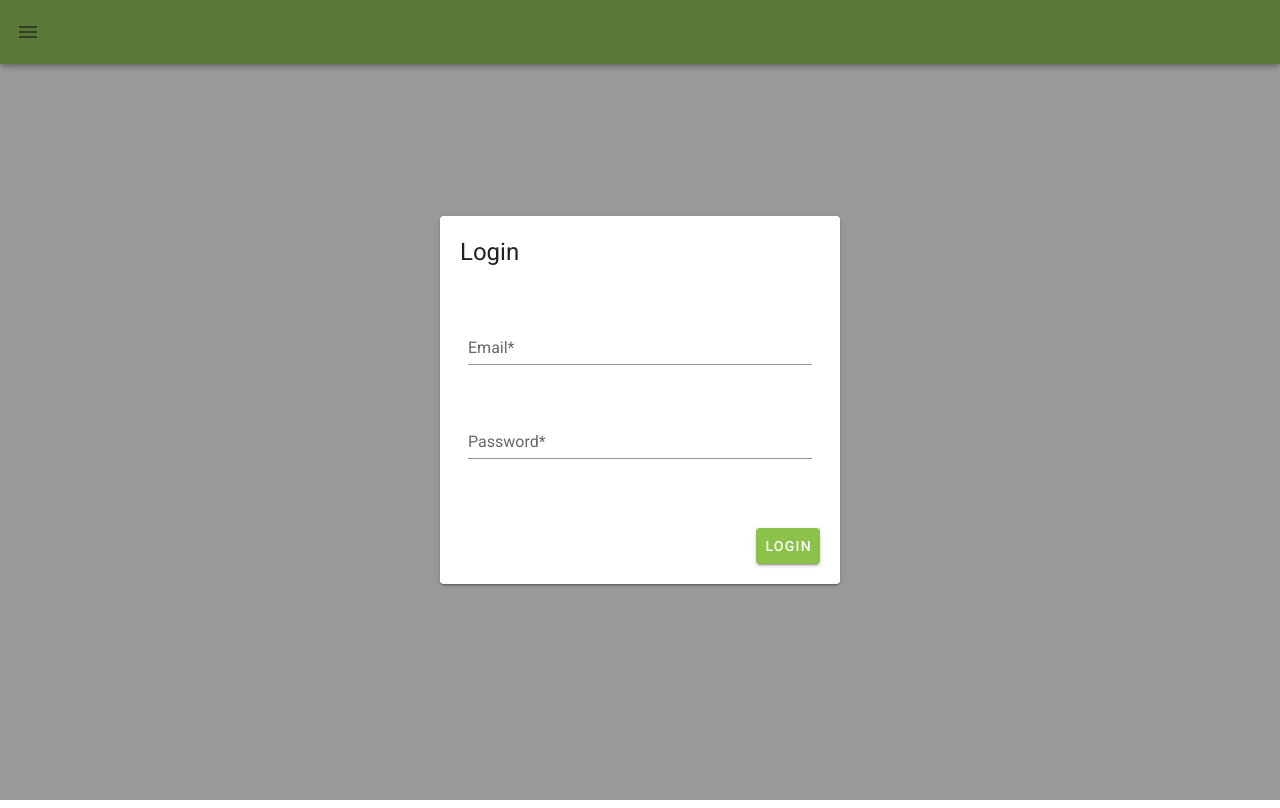
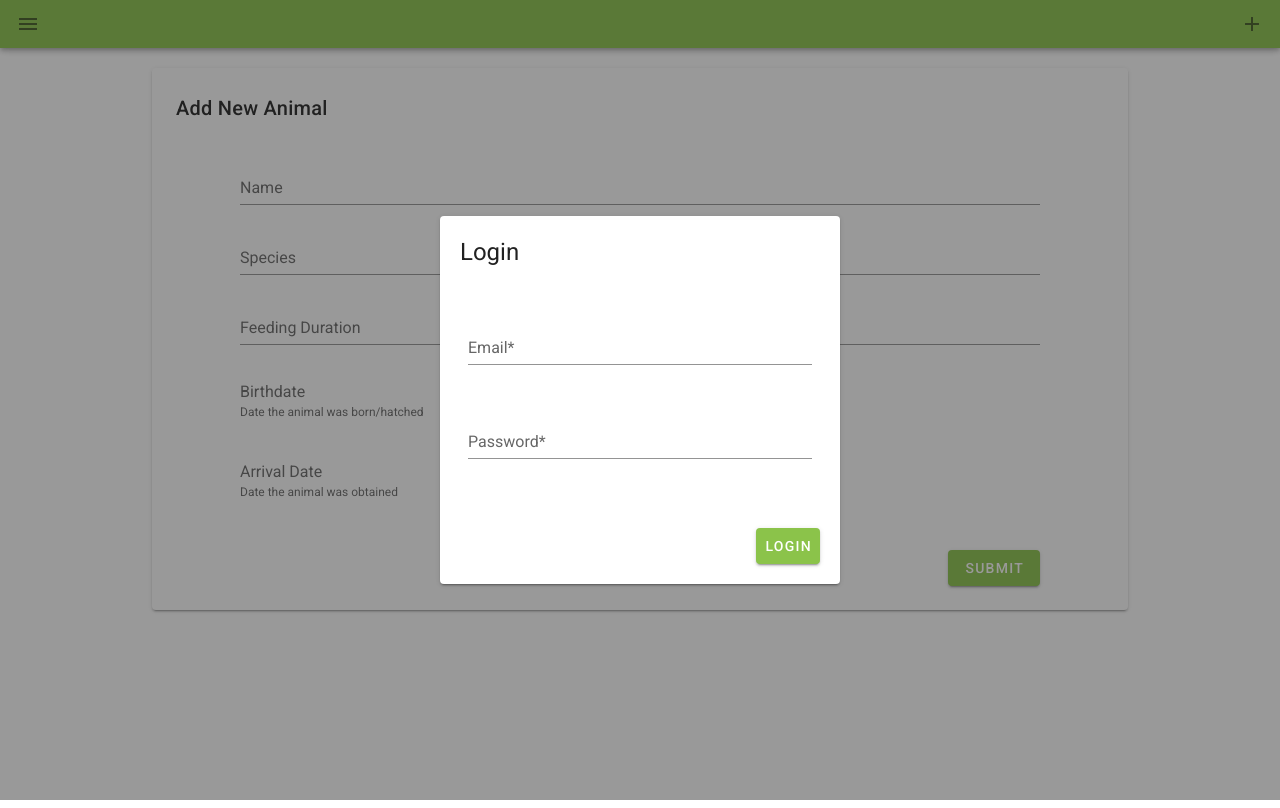
Before and after one commit to jordant0/reptile-tracker, a Vue app: page /#/new-animal in a window 1280 px wide. Built offline with nearby package versions, Linux system fonts and the light colour scheme; no server answers; what vuefire would draw is missing.

Commit message:
Add add animal form

```diff
--- a/src/App.vue
+++ b/src/App.vue
@@ -1,9 +1,12 @@
 <script>
-  import Sidebar from './components/sidebar'
-  import Login from './components/login'
+  import Navbar from '@/components/navbar'
+  import Sidebar from '@/components/sidebar'
+  import Login from '@/components/login'
+  import { mapState } from 'vuex'
 
   export default {
     components: {
+      Navbar,
       Sidebar,
       Login,
     },
@@ -13,32 +16,35 @@
     },
 
     watch: {
-      dark() {
-        this.$vuetify.theme.dark = this.dark;
+      darkTheme(value) {
+        this.$vuetify.theme.dark = value;
       },
     },
 
-    data: () => ({
-      drawerOpen: false,
-      dark: false,
-      showLogin: false,
-      uuid: null,
-      userEmail: null,
-    }),
+    data() {
+      return {
+        drawerOpen: false,
+        showLogin: false,
+      }
+    },
 
     created() {
       this.$firebase.auth().onAuthStateChanged((user) => {
         if(user) {
-          this.uuid = user.uid;
-          this.userEmail = user.email;
+          this.$store.commit('updateUser', user);
           this.showLogin = false;
         } else {
-          this.uuid = null;
-          this.userEmail = null;
+          this.$store.commit('updateUser', {});
           this.showLogin = true;
         }
       });
     },
+
+    computed: {
+      ...mapState([
+        'darkTheme',
+      ])
+    }
   }
 </script>
 
@@ -47,25 +53,17 @@
     <login :shown="showLogin" />
 
     <sidebar
-      :email="userEmail"
       :open.sync="drawerOpen"
-      :dark.sync="dark"
     />
 
-    <v-app-bar
-      app
-      color="primary"
-    >
-      <v-app-bar-nav-icon @click.stop="drawerOpen = !drawerOpen"></v-app-bar-nav-icon>
-      <v-toolbar-title>{{ $route.meta.title }}</v-toolbar-title>
-    </v-app-bar>
+    <navbar @toggle-drawer="drawerOpen = !drawerOpen" />
 
     <v-content>
       <v-container
-        class="fill-height"
+        class="container-wrapper fill-height"
         fluid
       >
-        <router-view :uuid="uuid"></router-view>
+        <router-view />
       </v-container>
     </v-content>
   </v-app>
@@ -75,8 +73,15 @@
 .v-navigation-drawer--mini-variant .v-navigation-drawer__append {
   opacity: 0;
 }
+
 .v-navigation-drawer__append {
   display: flex;
   justify-content: center;
 }
+
+.container.fill-height.container-wrapper {
+  max-width: 1000px;
+  margin: 8px auto;
+  align-items: flex-start;
+}
 </style>
--- a/src/components/animal-card.vue
+++ b/src/components/animal-card.vue
@@ -1,15 +1,11 @@
 <script>
-import moment from 'moment';
+  import moment from 'moment'
+  import { mapGetters } from 'vuex'
 
   export default {
     props: {
       animal: {
         type: Object,
-      required: true,
-    },
-
-    uuid: {
-      type: String,
         required: true,
       },
     },
@@ -45,6 +41,10 @@ export default {
     },
 
     computed: {
+      ...mapGetters([
+        'uuid',
+      ]),
+
       lastFed() {
         if(!(this.lastFedEvent && this.lastFedEvent.length)) {
           return null;
@@ -82,7 +82,6 @@ export default {
       },
     },
   }
-
 </script>
 
 <template>
--- /dev/null
+++ b/src/components/animal-form.vue
@@ -0,0 +1,86 @@
+<script>
+  import DateTimeInput from '@/components/date-time-input'
+
+  export default {
+    components: {
+      DateTimeInput,
+    },
+
+    props: {
+      animal: {
+        type: Object,
+        default() {
+          return {};
+        },
+      }
+    },
+
+    data() {
+      return {
+        name: this.animal.name,
+        species: this.animal.species,
+        feedingDuration: this.animal.feedingDuration,
+        birthdate: this.animal.birthdate ? this.animal.birthdate.toDate() : new Date(),
+        arrivalDate: this.animal.arrivalDate ? this.animal.arrivalDate.toDate() : new Date(),
+      }
+    },
+  };
+</script>
+
+<template>
+  <v-form class="animal-form">
+    <v-text-field
+      v-model="name"
+      label="Name"
+      hint="Name of the animal"
+      required
+    />
+
+    <v-text-field
+      v-model="species"
+      label="Species"
+      hint="The animal's species"
+      required
+    />
+
+    <v-text-field
+      v-model="feedingDuration"
+      type="number"
+      min="1"
+      label="Feeding Duration"
+      hint="How often the animal should be fed"
+    />
+
+    <date-time-input
+      v-model="birthdate"
+      label="Birthdate"
+      hint="Date the animal was born/hatched"
+    />
+
+    <date-time-input
+      v-model="arrivalDate"
+      label="Arrival Date"
+      hint="Date the animal was obtained"
+    />
+
+    <div class="form-actions">
+      <v-btn
+        color="primary"
+      >
+        Submit
+      </v-btn>
+    </div>
+  </v-form>
+</template>
+
+<style scoped>
+  .animal-form {
+    max-width: 800px;
+    margin: auto;
+  }
+
+  .form-actions {
+    margin-top: 24px;
+    text-align: right;
+  }
+</style>
--- /dev/null
+++ b/src/components/date-time-input.vue
@@ -0,0 +1,150 @@
+<script>
+  import DateTimePickerDialog from '@/components/date-time-picker-dialog'
+  import moment from 'moment'
+
+  export default {
+    components: {
+      DateTimePickerDialog
+    },
+
+    props: {
+      label: {
+        type: String,
+        default: null,
+      },
+
+      hint: {
+        type: String,
+        default: null,
+      },
+
+      value: {
+        type: Date,
+        default: null,
+      },
+
+      includeTime: {
+        type: Boolean,
+        default: true,
+      }
+    },
+
+    data() {
+      return {
+        dateModalOpen: false,
+        timeModalOpen: false,
+      }
+    },
+
+    computed: {
+      parsedDate() {
+        return moment(this.value);
+      },
+
+      dateString() {
+        return this.parsedDate.format('MM/DD/YYYY');
+      },
+
+      timeString() {
+        return this.parsedDate.format('LT');
+      },
+
+      dateForPicker() {
+        return this.parsedDate.format('YYYY-MM-DD');
+      },
+
+      timeForPicker() {
+        return this.parsedDate.format('HH:mm');
+      },
+    },
+
+    methods: {
+      updateDate(newDateStr) {
+        let newDate = moment(newDateStr, 'YYYY-MM-DD'),
+            currentDate = moment(this.value);
+
+        this.dateModalOpen = false;
+
+        newDate.hour(currentDate.hour());
+        newDate.minute(currentDate.minute());
+
+        this.$emit('input', newDate.toDate());
+      },
+
+      updateTime(newTimeStr) {
+        let newDate = moment(newTimeStr, 'HH:mm'),
+            currentDate = moment(this.value);
+
+        this.timeModalOpen = false;
+
+        newDate.date(currentDate.date());
+        newDate.month(currentDate.month());
+        newDate.year(currentDate.year());
+
+        this.$emit('input', newDate.toDate());
+      },
+    },
+  };
+</script>
+
+<template>
+  <div>
+    <v-input class="date-time-input">
+      <template v-slot:label>
+        <div v-if="label" class="datetime-select_label">
+          {{ label }}
+        </div>
+        <div v-if="hint" class="v-messages theme--light">
+          <div class="v-messages__message">
+            {{ hint }}
+          </div>
+        </div>
+      </template>
+
+      <v-btn text @click.prevent="dateModalOpen = true">
+        {{ dateString }}
+      </v-btn>
+
+      <v-btn
+        v-if="includeTime"
+        text
+        @click.prevent="timeModalOpen = true"
+      >
+        {{ timeString }}
+      </v-btn>
+    </v-input>
+
+    <date-time-picker-dialog
+      :open.sync="dateModalOpen"
+      :value="dateForPicker"
+      type="date"
+      @input="updateDate"
+    />
+
+    <date-time-picker-dialog
+      :open.sync="timeModalOpen"
+      :value="timeForPicker"
+      type="time"
+      @input="updateTime"
+    />
+  </div>
+</template>
+
+<style>
+  .date-time-input {
+    display: flex;
+    align-items: center;
+    padding-top: 12px;
+    margin-top: 4px;
+  }
+
+  .date-time-input .v-messages {
+    margin-top: 4px;
+  }
+
+  .date-time-input label.v-label {
+    height: auto;
+    margin-right: 32px;
+    min-width: 200px;
+  }
+</style>
--- /dev/null
+++ b/src/components/date-time-picker-dialog.vue
@@ -0,0 +1,104 @@
+<script>
+  export default {
+    props: {
+      open: {
+        type: Boolean,
+        default: false,
+      },
+
+      value: {
+        type: String,
+        default: null,
+      },
+
+      type: {
+        type: String,
+        default: 'date',
+      },
+    },
+
+    watch: {
+      open() {
+        this.selectedValue = this.value;
+      },
+    },
+
+    data() {
+      return {
+        selectedValue: this.value,
+      }
+    },
+
+    methods: {
+      save() {
+        this.$emit('input', this.selectedValue);
+        this.close();
+      },
+
+      close() {
+        this.$emit('update:open', false);
+      },
+    },
+  };
+</script>
+
+<template>
+  <v-dialog
+    :value="open"
+    light
+    content-class="date-time-picker_dialog"
+    @input="$emit('update:open', $event)"
+  >
+    <v-card>
+      <v-card-text>
+        <v-date-picker
+          v-if="type === 'date'"
+          v-model="selectedValue"
+        />
+        <v-time-picker
+          v-else
+          ampm-in-title
+          v-model="selectedValue"
+        />
+      </v-card-text>
+
+      <v-card-actions>
+        <v-btn
+          text
+          color="#999999"
+          @click="$emit('update:open', close)"
+        >
+          Cancel
+        </v-btn>
+
+        <div class="flex-grow-1"></div>
+
+        <v-btn
+          text
+          color="primary"
+          @click="save"
+        >
+          Save
+        </v-btn>
+      </v-card-actions>
+    </v-card>
+  </v-dialog>
+</template>
+
+<style>
+  .date-time-picker_dialog {
+    width: auto;
+  }
+
+  .date-time-picker_dialog .v-card .v-card__text {
+    padding: 0;
+  }
+
+  .date-time-picker_dialog .v-picker {
+    box-shadow: none;
+  }
+
+  .date-time-picker_dialog .v-card__actions {
+    padding-top: 0;
+  }
+</style>
--- /dev/null
+++ b/src/components/navbar.vue
@@ -0,0 +1,32 @@
+<script>
+  export default {
+    methods: {
+      toggleDrawer() {
+        this.$emit('toggle-drawer')
+      },
+
+      goToAdd() {
+        this.$router.push({ name: 'add-animal' });
+      },
+    },
+  }
+</script>
+
+<template>
+  <v-app-bar
+    app
+    dense
+    collapse-on-scroll
+    color="primary"
+  >
+    <v-app-bar-nav-icon @click.stop="toggleDrawer" />
+
+    <v-toolbar-title>{{ $route.meta.title }}</v-toolbar-title>
+
+    <div class="flex-grow-1" />
+
+    <v-btn icon @click.prevent="goToAdd">
+      <v-icon>mdi-plus</v-icon>
+    </v-btn>
+  </v-app-bar>
+</template>
--- a/src/components/sidebar.vue
+++ b/src/components/sidebar.vue
@@ -1,20 +1,19 @@
 <script>
+  import { mapState } from 'vuex'
+
   export default {
     props: {
-      email: {
-        type: String,
-        default: null,
-      },
-
-      dark: {
-        type: Boolean,
-        default: false,
-      },
-
       open: {
         type: Boolean,
         default: false,
       }
+    },
+
+    computed: {
+      ...mapState([
+        'darkTheme',
+        'user',
+      ])
     },
 
     methods: {
@@ -30,6 +29,10 @@
           console.log(error);
         });
       },
+
+      toggleDarkMode(value) {
+        this.$store.commit('updateDarkTheme', value);
+      }
     },
   }
 </script>
@@ -38,14 +41,16 @@
   <v-navigation-drawer
     :value="open"
     app
+    absolute
+    temporary
     color="secondary"
-    @input="$emit('update:drawer-open', $event)"
+    @input="$emit('update:open', $event)"
   >
-    <v-list dense>
-      <v-list-item v-if="email">
+    <v-list v-if="user.email" dense>
+      <v-list-item>
         <v-list-item-content>
           <v-list-item-title>Currently logged in as:</v-list-item-title>
-          <v-list-item-subtitle>{{ email }}</v-list-item-subtitle>
+          <v-list-item-subtitle>{{ user.email }}</v-list-item-subtitle>
         </v-list-item-content>
       </v-list-item>
 
@@ -69,16 +74,32 @@
     </v-list>
 
     <template v-slot:append>
+      <v-list class="bottom-actions" dense>
+        <v-list-item>
           <v-switch
-        :value="dark"
+            :value="darkTheme"
             label="Dark Mode"
-        @change="$emit('update:dark', $event)"
+            @change="toggleDarkMode"
           />
+        </v-list-item>
+
+        <v-list-item
+          class="close-action"
+          @click="$emit('update:open', false)"
+        >
+          <v-icon>mdi-chevron-double-left</v-icon>
+          Close
+        </v-list-item>
+      </v-list>
     </template>
   </v-navigation-drawer>
 </template>
 
 <style scoped>
+  .v-navigation-drawer {
+    overflow: visible;
+  }
+
   .v-navigation-drawer__append {
     display: flex;
     justify-content: center;
@@ -87,4 +108,18 @@
   .v-list-item__subtitle {
     padding: 4px 12px;
   }
+
+  .bottom-actions {
+    width: 100%;
+  }
+
+  .bottom-actions .v-list-item {
+    display: flex;
+    align-items: center;
+    justify-content: center;
+  }
+
+  .close-action .v-icon {
+    margin-right: 8px;
+  }
 </style>
--- a/src/router.js
+++ b/src/router.js
@@ -13,12 +13,9 @@ export default new Router({
       meta: { title: 'Animals' }
     },
     {
-      path: '/about',
-      name: 'about',
-      // route level code-splitting
-      // this generates a separate chunk (about.[hash].js) for this route
-      // which is lazy-loaded when the route is visited.
-      component: () => import(/* webpackChunkName: "about" */ './views/about.vue')
+      path: '/new-animal',
+      name: 'add-animal',
+      component: () => import('./views/add-animal.vue')
     }
   ]
 })
--- a/src/store.js
+++ b/src/store.js
@@ -3,14 +3,29 @@ import Vuex from 'vuex'
 
 Vue.use(Vuex)
 
+const INITIAL_STATE = {
+  user: {},
+  darkTheme: false,
+}
+
 export default new Vuex.Store({
   state: {
+    ...INITIAL_STATE,
+  },
 
+  getters: {
+    uuid: state => {
+      return state.user.uid;
+    },
   },
+
   mutations: {
+    updateDarkTheme(state, payload) {
+      state.darkTheme = payload;
+    },
 
+    updateUser(state, payload) {
+      state.user = payload || {};
+    },
   },
-  actions: {
-
-  }
 })
--- a/src/views/About.vue
+++ /dev/null
@@ -1,5 +0,0 @@
-<template>
-  <div class="about">
-    <h1>This is an about page</h1>
-  </div>
-</template>
--- /dev/null
+++ b/src/views/add-animal.vue
@@ -0,0 +1,32 @@
+<script>
+  import AnimalForm from '@/components/animal-form'
+
+  export default {
+    components: {
+      AnimalForm,
+    },
+  };
+</script>
+
+<template>
+  <v-card class="container-card">
+    <v-card-title>Add New Animal</v-card-title>
+    <v-card-text>
+      <animal-form />
+    </v-card-text>
+  </v-card>
+</template>
+
+<style>
+  .container-card {
+    width: 100%;
+  }
+
+  .container-card .v-card__title {
+    padding: 24px 24px 32px 24px;
+  }
+
+  .container-card .v-card__text {
+    padding: 0 24px 24px 24px;
+  }
+</style>
--- a/src/views/animal-listing.vue
+++ b/src/views/animal-listing.vue
@@ -1,16 +1,10 @@
 <script>
   import AnimalCard from '@/components/animal-card'
+  import { mapGetters } from 'vuex'
 
   export default {
     components: {
       AnimalCard,
-    },
-
-    props: {
-      uuid: {
-        type: String,
-        default: ''
-      },
     },
 
     data() {
@@ -20,7 +14,9 @@
     },
 
     watch: {
-      uuid() {
+      uuid: {
+        immediate: true,
+        handler() {
           if(this.uuid) {
             this.$bind(
               'animalsList',
@@ -31,8 +27,15 @@
                 .collection('animals')
             )
           }
+        }
       },
     },
+
+    computed: {
+      ...mapGetters([
+        'uuid',
+      ])
+    }
   };
 </script>
 
@@ -43,15 +46,7 @@
         v-for="animal in animalsList"
         :key="animal.id"
         :animal="animal"
-        :uuid="uuid"
       />
     </v-expansion-panels>
   </div>
 </template>
-
-<style scoped>
-  .animal-listing {
-    max-width: 1000px;
-    margin: auto;
-  }
-</style>
```
Lines whose indentation alone changed are shown as unchanged.
